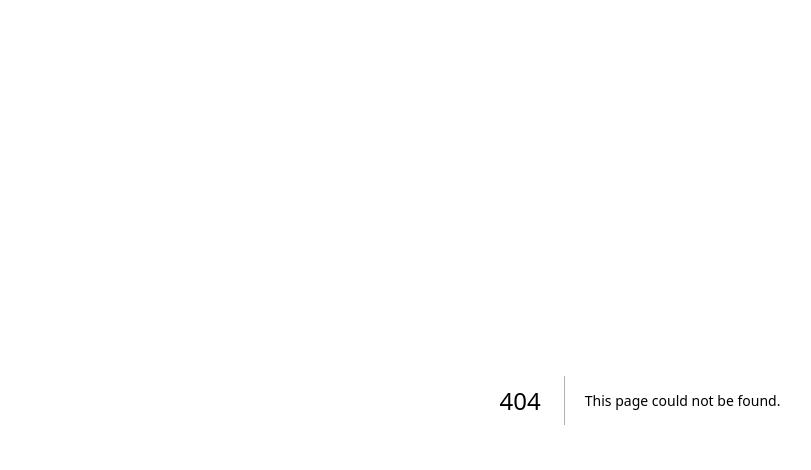
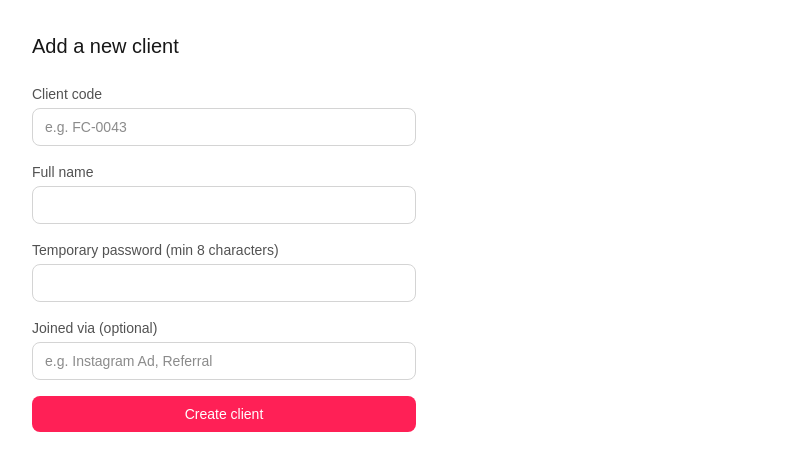
Before and after one commit to rafeek210/FC-App, a Next.js app in the folder fitness-app/: page /admin/clients/new in a window 1280 px wide. Before the commit this address had no page. Shown: the top 470 px of the page, without its empty margins (0-811 px from the left). Built offline with nearby package versions, Linux system fonts and the light colour scheme.

Commit message:
Add files via upload

```diff
--- /dev/null
+++ b/fitness-app/src/app/admin/clients/new/page.tsx
@@ -0,0 +1,103 @@
+"use client";
+
+import { useState } from "react";
+
+export default function NewClientPage() {
+  const [form, setForm] = useState({
+    clientCode: "",
+    fullName: "",
+    password: "",
+    joinedVia: "",
+  });
+  const [status, setStatus] = useState<"idle" | "saving" | "done" | "error">("idle");
+  const [message, setMessage] = useState("");
+
+  async function handleSubmit(e: React.FormEvent) {
+    e.preventDefault();
+    setStatus("saving");
+    setMessage("");
+
+    const res = await fetch("/api/admin/create-client", {
+      method: "POST",
+      headers: { "Content-Type": "application/json" },
+      body: JSON.stringify(form),
+    });
+    const data = await res.json();
+
+    if (!res.ok) {
+      setStatus("error");
+      setMessage(data.error ?? "Something went wrong");
+      return;
+    }
+
+    setStatus("done");
+    setMessage(`Client ${form.clientCode} created. Share the code and password with them directly.`);
+    setForm({ clientCode: "", fullName: "", password: "", joinedVia: "" });
+  }
+
+  return (
+    <main className="p-8 max-w-md">
+      <h1 className="text-xl font-medium mb-6">Add a new client</h1>
+
+      <form onSubmit={handleSubmit} className="flex flex-col gap-4">
+        <div>
+          <label className="block text-sm text-neutral-600 mb-1">Client code</label>
+          <input
+            required
+            placeholder="e.g. FC-0043"
+            value={form.clientCode}
+            onChange={(e) => setForm({ ...form, clientCode: e.target.value })}
+            className="w-full rounded-lg border border-neutral-300 px-3 py-2 text-sm"
+          />
+        </div>
+
+        <div>
+          <label className="block text-sm text-neutral-600 mb-1">Full name</label>
+          <input
+            required
+            value={form.fullName}
+            onChange={(e) => setForm({ ...form, fullName: e.target.value })}
+            className="w-full rounded-lg border border-neutral-300 px-3 py-2 text-sm"
+          />
+        </div>
+
+        <div>
+          <label className="block text-sm text-neutral-600 mb-1">
+            Temporary password (min 8 characters)
+          </label>
+          <input
+            required
+            minLength={8}
+            value={form.password}
+            onChange={(e) => setForm({ ...form, password: e.target.value })}
+            className="w-full rounded-lg border border-neutral-300 px-3 py-2 text-sm"
+          />
+        </div>
+
+        <div>
+          <label className="block text-sm text-neutral-600 mb-1">Joined via (optional)</label>
+          <input
+            placeholder="e.g. Instagram Ad, Referral"
+            value={form.joinedVia}
+            onChange={(e) => setForm({ ...form, joinedVia: e.target.value })}
+            className="w-full rounded-lg border border-neutral-300 px-3 py-2 text-sm"
+          />
+        </div>
+
+        {message && (
+          <p className={`text-sm ${status === "error" ? "text-rose-600" : "text-emerald-600"}`}>
+            {message}
+          </p>
+        )}
+
+        <button
+          type="submit"
+          disabled={status === "saving"}
+          className="bg-rose-500 hover:bg-rose-600 text-white rounded-lg py-2 text-sm font-medium disabled:opacity-50"
+        >
+          {status === "saving" ? "Creating..." : "Create client"}
+        </button>
+      </form>
+    </main>
+  );
+}
--- /dev/null
+++ b/fitness-app/src/app/api/admin/create-client/route.ts
@@ -0,0 +1,90 @@
+import { NextResponse } from "next/server";
+import { createClient as createServerClient } from "@/lib/supabase/server";
+import { createAdminClient } from "@/lib/supabase/admin";
+import { clientCodeToLoginEmail } from "@/lib/client-login";
+
+export async function POST(request: Request) {
+  // 1. Confirm the caller is a logged-in Admin (defense-in-depth, same
+  //    check style as requireRole, but this is an API route not a page).
+  const supabase = await createServerClient();
+  const {
+    data: { user },
+  } = await supabase.auth.getUser();
+
+  if (!user) {
+    return NextResponse.json({ error: "Not signed in" }, { status: 401 });
+  }
+
+  const { data: callerProfile } = await supabase
+    .from("profiles")
+    .select("role")
+    .eq("id", user.id)
+    .single();
+
+  if (callerProfile?.role !== "admin") {
+    return NextResponse.json({ error: "Admins only" }, { status: 403 });
+  }
+
+  // 2. Read and validate the new client's details.
+  const body = await request.json();
+  const { clientCode, fullName, password, joiningDate, joinedVia } = body;
+
+  if (!clientCode || !fullName || !password) {
+    return NextResponse.json(
+      { error: "clientCode, fullName, and password are required" },
+      { status: 400 }
+    );
+  }
+  if (password.length < 8) {
+    return NextResponse.json(
+      { error: "Password must be at least 8 characters" },
+      { status: 400 }
+    );
+  }
+
+  const admin = createAdminClient();
+  const loginEmail = clientCodeToLoginEmail(clientCode);
+
+  // 3. Create the actual Supabase Auth login (service-role only action).
+  const { data: created, error: createError } =
+    await admin.auth.admin.createUser({
+      email: loginEmail,
+      password,
+      email_confirm: true, // skip verification — this address isn't real
+    });
+
+  if (createError || !created.user) {
+    // Most common cause: client code already used.
+    return NextResponse.json(
+      { error: createError?.message ?? "Could not create login" },
+      { status: 400 }
+    );
+  }
+
+  // 4. Create the profile + client rows linked to that login.
+  const { error: profileError } = await admin.from("profiles").insert({
+    id: created.user.id,
+    role: "client",
+    full_name: fullName,
+    status: "active",
+  });
+
+  if (profileError) {
+    await admin.auth.admin.deleteUser(created.user.id); // roll back
+    return NextResponse.json({ error: profileError.message }, { status: 400 });
+  }
+
+  const { error: clientError } = await admin.from("clients").insert({
+    id: created.user.id,
+    client_code: clientCode,
+    joining_date: joiningDate ?? new Date().toISOString().slice(0, 10),
+    joined_via: joinedVia ?? null,
+  });
+
+  if (clientError) {
+    await admin.auth.admin.deleteUser(created.user.id); // roll back
+    return NextResponse.json({ error: clientError.message }, { status: 400 });
+  }
+
+  return NextResponse.json({ success: true, clientId: created.user.id });
+}
--- a/fitness-app/src/app/login/page.tsx
+++ b/fitness-app/src/app/login/page.tsx
@@ -3,11 +3,13 @@
 import { useState } from "react";
 import { useRouter } from "next/navigation";
 import { createClient } from "@/lib/supabase/client";
+import { clientCodeToLoginEmail } from "@/lib/client-login";
 
 export default function LoginPage() {
   const router = useRouter();
   const supabase = createClient();
-  const [email, setEmail] = useState("");
+  const [mode, setMode] = useState<"client" | "staff">("client");
+  const [identifier, setIdentifier] = useState(""); // client code or staff email
   const [password, setPassword] = useState("");
   const [error, setError] = useState<string | null>(null);
   const [loading, setLoading] = useState(false);
@@ -17,35 +19,69 @@ export default function LoginPage() {
     setLoading(true);
     setError(null);
 
+    const email =
+      mode === "client" ? clientCodeToLoginEmail(identifier) : identifier;
+
     const { error } = await supabase.auth.signInWithPassword({
       email,
       password,
     });
 
     if (error) {
-      setError(error.message);
+      // Don't leak whether it's the client-code translation or a real
+      // credential mismatch — same generic message either way.
+      setError(
+        mode === "client"
+          ? "Client code or password is incorrect."
+          : "Email or password is incorrect."
+      );
       setLoading(false);
       return;
     }
 
-    // Middleware handles redirecting to the correct role's dashboard.
-    router.refresh();
+    router.refresh(); // proxy.ts sends the user to their role's dashboard
   }
 
   return (
     <div className="min-h-screen flex items-center justify-center bg-neutral-50 px-4">
+      <div className="w-full max-w-sm">
+        <div className="flex mb-4 rounded-lg bg-neutral-200 p-1 text-sm">
+          <button
+            type="button"
+            onClick={() => { setMode("client"); setIdentifier(""); setError(null); }}
+            className={`flex-1 rounded-md py-1.5 font-medium transition-colors ${
+              mode === "client" ? "bg-white shadow-sm" : "text-neutral-500"
+            }`}
+          >
+            Client
+          </button>
+          <button
+            type="button"
+            onClick={() => { setMode("staff"); setIdentifier(""); setError(null); }}
+            className={`flex-1 rounded-md py-1.5 font-medium transition-colors ${
+              mode === "staff" ? "bg-white shadow-sm" : "text-neutral-500"
+            }`}
+          >
+            Admin / Trainer
+          </button>
+        </div>
+
         <form
           onSubmit={handleSubmit}
-        className="w-full max-w-sm bg-white rounded-2xl shadow-sm border border-neutral-200 p-8"
+          className="bg-white rounded-2xl shadow-sm border border-neutral-200 p-8"
         >
           <h1 className="text-xl font-medium mb-6 text-neutral-900">Sign in</h1>
 
-        <label className="block text-sm text-neutral-600 mb-1">Email</label>
+          <label className="block text-sm text-neutral-600 mb-1">
+            {mode === "client" ? "Client code" : "Email"}
+          </label>
           <input
-          type="email"
+            type={mode === "client" ? "text" : "email"}
             required
-          value={email}
-          onChange={(e) => setEmail(e.target.value)}
+            autoCapitalize={mode === "client" ? "characters" : "none"}
+            placeholder={mode === "client" ? "e.g. FC-0042" : ""}
+            value={identifier}
+            onChange={(e) => setIdentifier(e.target.value)}
             className="w-full mb-4 rounded-lg border border-neutral-300 px-3 py-2 text-sm"
           />
 
@@ -58,9 +94,7 @@ export default function LoginPage() {
             className="w-full mb-4 rounded-lg border border-neutral-300 px-3 py-2 text-sm"
           />
 
-        {error && (
-          <p className="text-sm text-rose-600 mb-4">{error}</p>
-        )}
+          {error && <p className="text-sm text-rose-600 mb-4">{error}</p>}
 
           <button
             type="submit"
@@ -69,7 +103,14 @@ export default function LoginPage() {
           >
             {loading ? "Signing in..." : "Sign in"}
           </button>
+
+          {mode === "client" && (
+            <p className="text-xs text-neutral-400 mt-4 text-center">
+              Forgot your password? Ask your trainer to reset it for you.
+            </p>
+          )}
         </form>
+      </div>
     </div>
   );
 }
--- /dev/null
+++ b/fitness-app/src/lib/client-login.ts
@@ -0,0 +1,7 @@
+// Clients log in with just a Client Code, no real email required.
+// Internally, Supabase Auth still needs an email-shaped identifier,
+// so we derive one deterministically. It's never shown to the client
+// and never used to actually send mail.
+export function clientCodeToLoginEmail(clientCode: string) {
+  return `${clientCode.trim().toLowerCase()}@clients.fcapp.internal`;
+}
--- /dev/null
+++ b/fitness-app/src/lib/supabase/admin.ts
@@ -0,0 +1,15 @@
+import { createClient as createSupabaseClient } from "@supabase/supabase-js";
+
+/**
+ * Service-role client — bypasses Row Level Security entirely.
+ * Server-side only (API routes / Server Actions). Never import this
+ * into a "use client" component or expose SUPABASE_SERVICE_ROLE_KEY
+ * with the NEXT_PUBLIC_ prefix.
+ */
+export function createAdminClient() {
+  return createSupabaseClient(
+    process.env.NEXT_PUBLIC_SUPABASE_URL!,
+    process.env.SUPABASE_SERVICE_ROLE_KEY!,
+    { auth: { autoRefreshToken: false, persistSession: false } }
+  );
+}
```
Also changed, not shown: 1 other file (tests, documents, lock files or other folders). Lines whose indentation alone changed are shown as unchanged.
